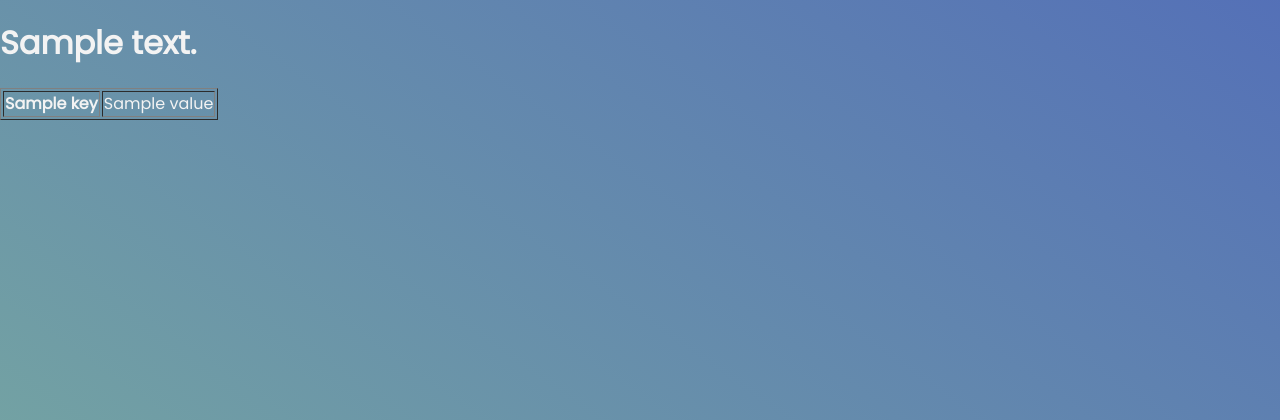
After one commit to NaijingGuo/ECS171ML_group5_project, a Flask app: template App/templates/out.html in a window 1280 px wide. The commit adds this page. Shown: the top 420 px of the page. Run offline with Flask 2, Linux system fonts and the light colour scheme; the template is opened without the code that fills it: most values are stand-ins (such as "Sample title", 1, 10 or a date in 2020).

Commit message:
frontend page display

```diff
--- a/App/app.py
+++ b/App/app.py
@@ -1,6 +1,13 @@
 import numpy as np
 from flask import Flask, request, render_template
 from keras.models import load_model
+
+# import easyforms
+
+# @app.route('/some-url', method=['GET', 'POST'])
+# def some_view_function():
+
+
 # Create flask app
 flask_app = Flask(__name__)
 model = load_model('AHPTtrainedNNmodel.h5')
@@ -24,9 +31,14 @@ mapping_labels = {
 def Home():
     return render_template("index.html")
 
+
 @flask_app.route("/predict", methods = ["POST"])
 def predict():
     features = []
+    print('Entered Predict')
+    for value in request.form.values():
+        print(value)
+    # print(request.form.values())
     for value in request.form.values():
         if value in mapping_features:
             features.append(mapping_features[value])
@@ -34,7 +46,70 @@ def predict():
             features.append(value)
     features = np.array([features], dtype=np.float)
     prediction = str(np.argmax(model.predict(features)))
-    return render_template("index.html", prediction_text = "The health classification is {}".format(mapping_labels[prediction]))
+
+    out = {}
+
+    if request.form['Gender'] == 'No':
+        out['Gender?'] = "Female"
+    else:
+        out['Gender?']="Male"
+    out['History of Obesity in Family?'] = request.form['FHO']
+    out['Frequently Consume High Caloric Food?'] = request.form['FAVC']
+    out['Frequently Consume Vegetables?'] = request.form['FCVC']
+    if request.form['CAEC'] == 'nalc':
+        out['Eat Between Meals Often?'] = "Never"
+    elif request.form['CAEC'] == 'salc':
+        out['Eat Between Meals Often?'] = "Sometimes"
+    elif request.form['CAEC'] == 'falc':
+        out['Eat Between Meals Often?'] = "Freqently"
+    else:
+        out['Eat Between Meals Often?'] = "Always"
+    out['Smoke?'] = request.form['SMOKE']
+    if request.form['CH20'] == 'lncfm':
+        out['Water Consumption?'] = "Less than a liter"
+    elif request.form['CAEC'] == 'bncfm':
+        out['Water Consumption?'] = "Between 1 and 2 L"
+    else:
+        out['Water Consumption?'] = "More than 2 L"
+
+    out['Monitor Daily Calories?'] = request.form['SCC']
+
+    if request.form['FAF'] == 'npa':
+        out['Freqency of Physical Activity?'] = "Never"
+    elif request.form['CAEC'] == 'spa':
+        out['Freqency of Physical Activity?'] = "1 or 2 days"
+    elif request.form['CAEC'] == 'gpa':
+        out['Freqency of Physical Activity?'] = "2 or 4 days"
+    else:
+        out['Freqency of Physical Activity?'] = "4 or 5 days"
+
+    if request.form['TUE'] == 'nds':
+        out['Time Spent on Devices Per Day?'] = "0-2 hours"
+    elif request.form['CAEC'] == 'sds':
+        out['Time Spent on Devices Per Day?'] = "3-5 hours"
+    elif request.form['CAEC'] == 'gds':
+        out['Time Spent on Devices Per Day?'] = "More than 5 hours"
+    else:
+        out['Time Spent on Devices Per Day?'] = "Always"
+
+    if request.form['CALC'] == 'nalc':
+        out['Alcohol Consumption?'] = "Never"
+    elif request.form['CAEC'] == 'salc':
+        out['Alcohol Consumption?'] = "Sometimes"
+    elif request.form['CAEC'] == 'falc':
+        out['Alcohol Consumption?'] = "Freqently"
+    else:
+        out['Alcohol Consumption?'] = "Always"
+
+    if request.form['mtrans'] == 'pub':
+        out['Primary Mode of Transportation?'] = "Public Transportation"
+    else:
+        out['Primary Mode of Transportation?'] = request.form['mtrans']
+
+    out['Age'] = request.form['Age']
+    out['Meal Per Day'] = request.form['NCP']
+
+    return render_template("out.html", result = out,prediction_text = "The health classification is {}".format(mapping_labels[prediction]))
 
 if __name__ == "__main__":
     flask_app.run(debug=True)
--- /dev/null
+++ b/App/static/outstyle.css
@@ -0,0 +1,32 @@
+@import url('https://fonts.googleapis.com/css2?family=Poppins&display=swap');
+
+:root{
+    --color-white:#f3f3f3;
+    --color-darkblue:#796ec8;
+    --color-darkblue-alpha:rgba(13, 138, 187, 0.8);
+    --color-green:#21eb6e;
+}
+
+body{
+    font-family: 'Poppins',sans-serif;
+    font-size: 1rem;
+    font-weight: 400;
+    line-height: 1.4;
+    color: var(--color-white);
+    margin: 0;
+}
+
+body::before{
+    content: '';
+    position: fixed;
+    top: 0;
+    left: 0;
+    height: 100%;
+    width: 100%;
+    z-index: -1;
+    background: var(--color-darkblue);
+    background-image: linear-gradient(215deg,rgba(75, 113, 179, 0.8),rgba(124, 192, 147, 0.8));
+    background-size: cover;
+    background-repeat: no-repeat;
+    background-position: left;
+}
--- /dev/null
+++ b/App/templates/out.html
@@ -0,0 +1,19 @@
+<!doctype html>
+
+<html>
+    <head>
+        <link rel ="stylesheet" type="text/css" href="{{url_for('static', filename='outstyle.css')}}">
+    </head>
+    <h1>{{prediction_text}}</h1>
+    <table border = 1>
+        {% for key, value in result.items() %}
+
+        <tr>
+           <th> {{ key }} </th>
+           <td> {{ value }} </td>
+        </tr>
+
+        {% endfor %}
+    </table>
+
+</html>
```
Also changed, not shown: App/templates/index.html (+10 -5 lines), 2 other files.
